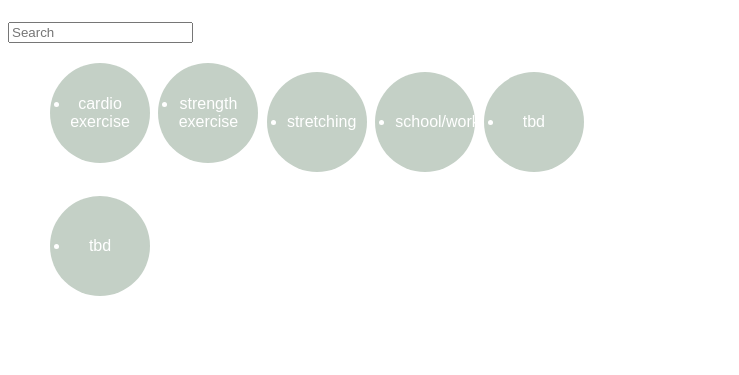
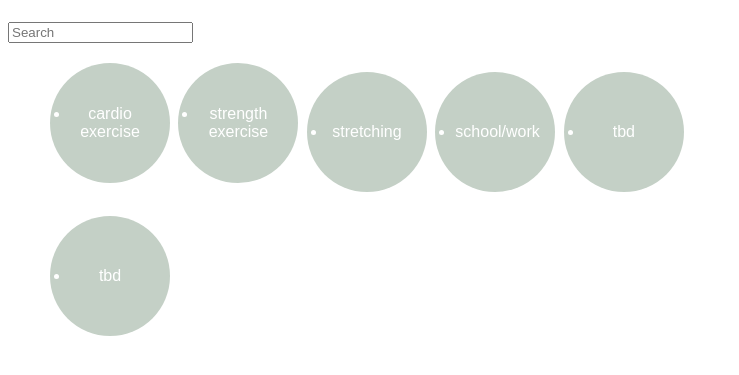
Before and after one commit to crowelladrianna/hackher2023, a PHP site: page / in a window 1280 px wide. Shown: the part 58-433 px from the top of the page, without its empty margins (0-739 px from the left). Run offline with PHP 8.4, Linux system fonts and the light colour scheme.

Commit message:
Update mystyle.css

```diff
--- a/mystyle.css
+++ b/mystyle.css
@@ -41,7 +41,7 @@ button {
   display: inline-block;
   font-size: 16px;
   margin: 4px 2px;
-  height: 100px;
-  width: 100px;
+  height: 120px;
+  width: 120px;
   border-radius: 50%;
 }
```
